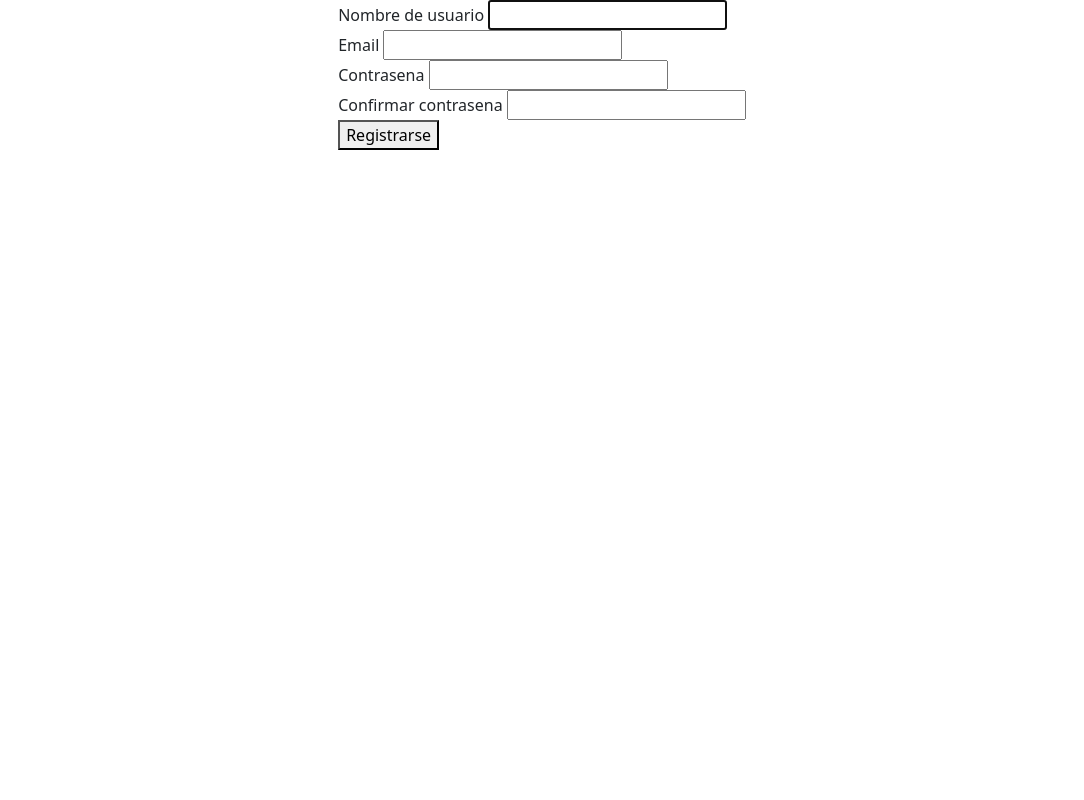
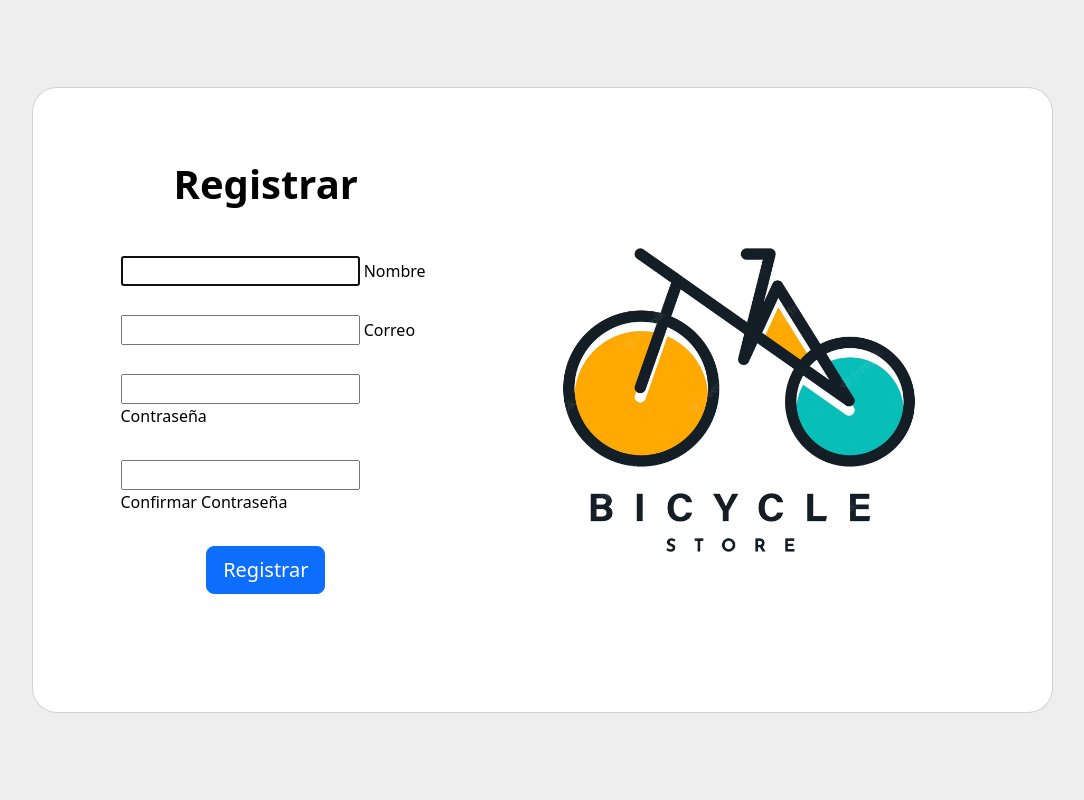
Before and after one commit to dannnae/proyecto-ing, a Django app: page /register/ in a window 1280 px wide. Shown: the whole page, without its empty margins (98-1182 px from the left). Run offline with Django 4.2, Linux system fonts and the light colour scheme; some libraries are stand-ins or nearby versions.

Commit message:
Register modificado

```diff
--- a/bmb/templates/register.html
+++ b/bmb/templates/register.html
@@ -12,45 +12,78 @@
     {% load bootstrap5 %}
     {% bootstrap_css %}
     {% bootstrap_javascript %}
+
 <body>
+  <div class="vh-100" style="background-color: #eee;">
     <div class="container h-100">
-		<div class="d-flex justify-content-center h-100">
-    <form method="post" >
-        {% csrf_token %}
-        <div class="form-group">
-          <label for="{{ form.username.label }}">Nombre de usuario</label>
-          {{ form.username }}
-        </div>
+      <div class="row d-flex justify-content-center align-items-center h-100">
+        <div class="col-lg-12 col-xl-11">
+          <div class="card text-black" style="border-radius: 25px;">
+            <div class="card-body p-md-5">
+              <div class="row justify-content-center">
+                <div class="col-md-10 col-lg-6 col-xl-5 order-2 order-lg-1">
 
-        <div class="form-group">
-            <label for="{{ form.email.label }}">Email</label>
-            {{ form.email }}
-          </div>
-          <div class="form-group">
-            <label for="{{ form.password1.label }}">Contrasena</label>
-            {{ form.password1 }}
-          </div>
-        <div class="form-group">
-          <label for="{{ form.password2.label }}">Confirmar contrasena</label>
-          {{ form.password2 }}
-        </div>
+                  <p class="text-center h1 fw-bold mb-5 mx-1 mx-md-4 mt-4">Registrar</p>
+
+                  <form method="POST" class="mx-1 mx-md-4">
+                    {% csrf_token %}
+
+                    <div class="d-flex flex-row align-items-center mb-4">
+                      <i class="fas fa-user fa-lg me-3 fa-fw"></i>
+                      <div class="form-outline flex-fill mb-0">
+                        <input type="text" name="username" maxlength="150" autofocus="" required="" id="id_username">
+                        <label class="form-label" for="{{ form.username.label }}">Nombre</label>
+                      </div>
+                    </div>
 
 
-        <button type="submit">Registrarse</button>
-      </form>
-    </div>
-</div>
+                    <div class="d-flex flex-row align-items-center mb-4">
+                      <i class="fas fa-envelope fa-lg me-3 fa-fw"></i>
+                      <div class="form-outline flex-fill mb-0">
+                        <input type="text" name="email" maxlength="150" autofocus="" required="" id="id_email">
+                        <label class="form-label" for="{{ form.email.label }}">Correo</label>
+                      </div>
+                    </div>
 
 
+                    <div class="d-flex flex-row align-items-center mb-4">
+                      <i class="fas fa-lock fa-lg me-3 fa-fw"></i>
+                      <div class="form-outline flex-fill mb-0">
+                        <input type="password" name="password1" maxlength="150" autofocus="" required="" id="id_password1">
+                        <label class="form-label" for="{{ form.password1.label }}">Contraseña</label>
+                      </div>
+                    </div>
 
 
+                    <div class="d-flex flex-row align-items-center mb-4">
+                      <i class="fas fa-key fa-lg me-3 fa-fw"></i>
+                      <div class="form-outline flex-fill mb-0">
+                        <input type="password" name="password2" maxlength="150" autofocus="" required="" id="id_password2">
+                        <label class="form-label" for="{{ form.password2.label }}">Confirmar Contraseña</label>
+                      </div>
+                    </div>
 
 
+                    <div class="d-flex justify-content-center mx-4 mb-3 mb-lg-4">
+                      <button type="submit" class="btn btn-primary btn-lg">Registrar</button>
+                    </div>
 
+                  </form>
 
+                </div>
+                <div class="col-md-10 col-lg-6 col-xl-7 d-flex align-items-center order-1 order-lg-2">
+
+                  <img src="{% static 'bmb/img/bici.png'%}"
+                    class="img-fluid" alt="Sample image">
+
+                </div>
+              </div>
+            </div>
+          </div>
+        </div>
+      </div>
+    </div>
+  </div>
 
 
 </body>
-
-
-  </div>
--- a/bmb/views.py
+++ b/bmb/views.py
@@ -14,7 +14,7 @@ def register(request):
         form = RegistrationForm(request.POST)
         if form.is_valid():
             form.save()
-            return redirect('index')
+            return redirect('index') #redirigir al login
     else:
         form = RegistrationForm()
     return render(request, 'register.html', {'form': form})
```
Also changed, not shown: bmb/static/bmb/img/bici.png (added).
